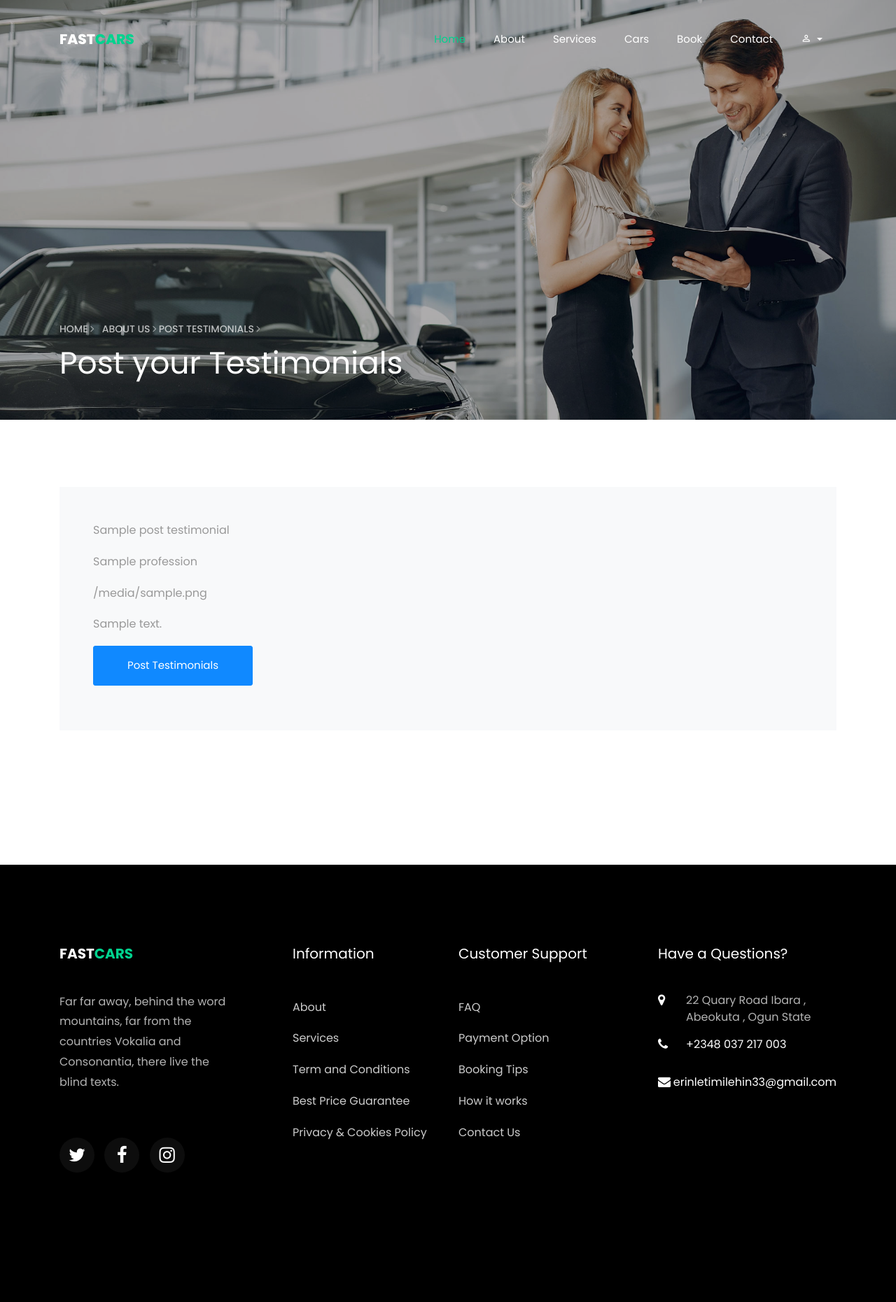
After one commit to timmySpark/Car-Rentals, a Django app: template templates/post-testimonials.html in a window 1280 px wide. The commit adds this page. Shown: the whole page at 70% size. Run offline with Django 3.2, Linux system fonts and the light colour scheme; the template is opened without the code that fills it: most values are stand-ins (such as "Sample title", 1, 10 or a date in 2020); some libraries are stand-ins or nearby versions; some web fonts are replaced.

Commit message:
Post-testimonials page created

```diff
--- a/app/urls.py
+++ b/app/urls.py
@@ -12,6 +12,7 @@ urlpatterns = [
      path('pricing',pricing_view,name='pricing'),
      path('book',booking_view,name='book'),
      path('services',services_view,name='services'),
+     path('post-testimonials',post_testimonials_view,name='post-testimonials'),
      path('contact',contact_view,name='contact'),
 ]
 
--- a/templates/about.html
+++ b/templates/about.html
@@ -82,6 +82,7 @@
           <div class="col-md-7 text-center heading-section ftco-animate">
           	<span class="subheading">Testimonial</span>
             <h2 class="mb-3">Happy Clients</h2>
+            <a href="{% url 'post-testimonials' %}" class="btn text-center btn-primary btn-lg">Post Testimonials</a>
           </div>
         </div>
         <div class="row ftco-animate">
--- a/templates/footer.html
+++ b/templates/footer.html
@@ -6,7 +6,7 @@
       <div class="row mb-5">
         <div class="col-md">
           <div class="ftco-footer-widget mb-4">
-            <h2 class="ftco-heading-2"><a href="#" class="logo">Car<span>rentals</span></a></h2>
+            <h2 class="ftco-heading-2"><a href="#" class="logo">Fast<span>Cars</span></a></h2>
             <p>Far far away, behind the word mountains, far from the countries Vokalia and Consonantia, there live the blind texts.</p>
             <ul class="ftco-footer-social list-unstyled float-md-left float-lft mt-5">
               <li class="ftco-animate"><a href="#"><span class="icon-twitter"></span></a></li>
--- /dev/null
+++ b/templates/post-testimonials.html
@@ -0,0 +1,49 @@
+{% extends 'base.html' %}
+{% load static %}
+{% load widget_tweaks %}
+  {% block title %}Post Testimonials{% endblock title %}
+
+  {% block body %}
+   <!--=====XXX=====HERO===XXX====-->
+    <section class="hero-wrap hero-wrap-2 js-fullheight" style="background-image: url('{% static 'images/bg_3.jpg' %}');" data-stellar-background-ratio="0.5">
+      <div class="overlay"></div>
+      <div class="container">
+        <div class="row no-gutters slider-text js-fullheight align-items-end justify-content-start">
+          <div class="col-md-9 ftco-animate pb-5">
+          	<p class="breadcrumbs"><span class="mr-2"><a href="{% url 'home' %}">Home <i class="ion-ios-arrow-forward"></i></a></span> <span>About us <i class="ion-ios-arrow-forward"></i></span></span> <span>Post Testimonials <i class="ion-ios-arrow-forward"></i></span></p>
+            <h1 class="mb-3 bread">Post your Testimonials</h1>
+          </div>
+        </div>
+      </div>
+    </section>
+   <!--=====XXX=====HERO===XXX====-->
+
+   <!--=====XXX=====TESTIMONIALS FORM===XXX====-->
+	<section class="ftco-section contact-section">
+		<div class="container">
+		<div class="row d-flex mb-5 contact-info">
+			<div class="col-md-12 block-9 mb-md-5">
+				<form method="POST" class="bg-light p-5 contact-form"> {% csrf_token %}
+					<div class="form-group">
+						{{post_testimonials.name|add_class:"form-control"|attr:"type:text"|attr:"placeholder:Your Name"}}
+					</div>
+					<div class="form-group">
+						{{post_testimonials.profession|add_class:"form-control"|attr:"type:text"|attr:"placeholder:Your Profession"}}
+					</div>
+					<div class="form-group">
+						{{post_testimonials.image|add_class:"form-control"}}
+					</div>
+					<div class="form-group">
+						{{post_testimonials.comment|add_class:"form-control"|attr:"type:text"|attr:"placeholder:Your Comments"}}
+					</div>
+					<div class="form-group">
+					<input type="submit" value="Post Testimonials" class="btn btn-primary py-3 px-5">
+					</div>
+				</form>
+				</div>
+			</div>
+		</div>
+	</section>
+   <!--=====XXX=====TESTIMONIALS FORM===XXX====-->
+
+{% endblock body %}
```
Also changed, not shown: app/views.py (+17 -0 lines).
